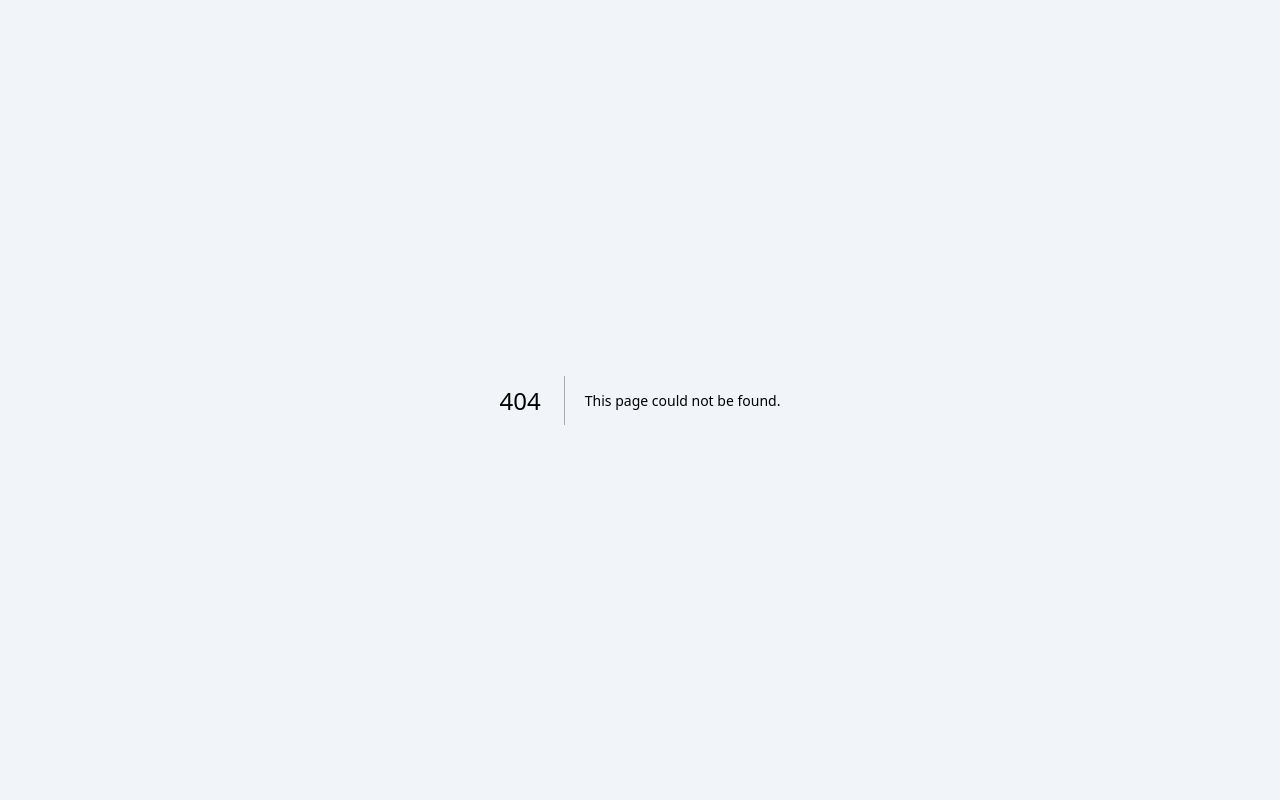
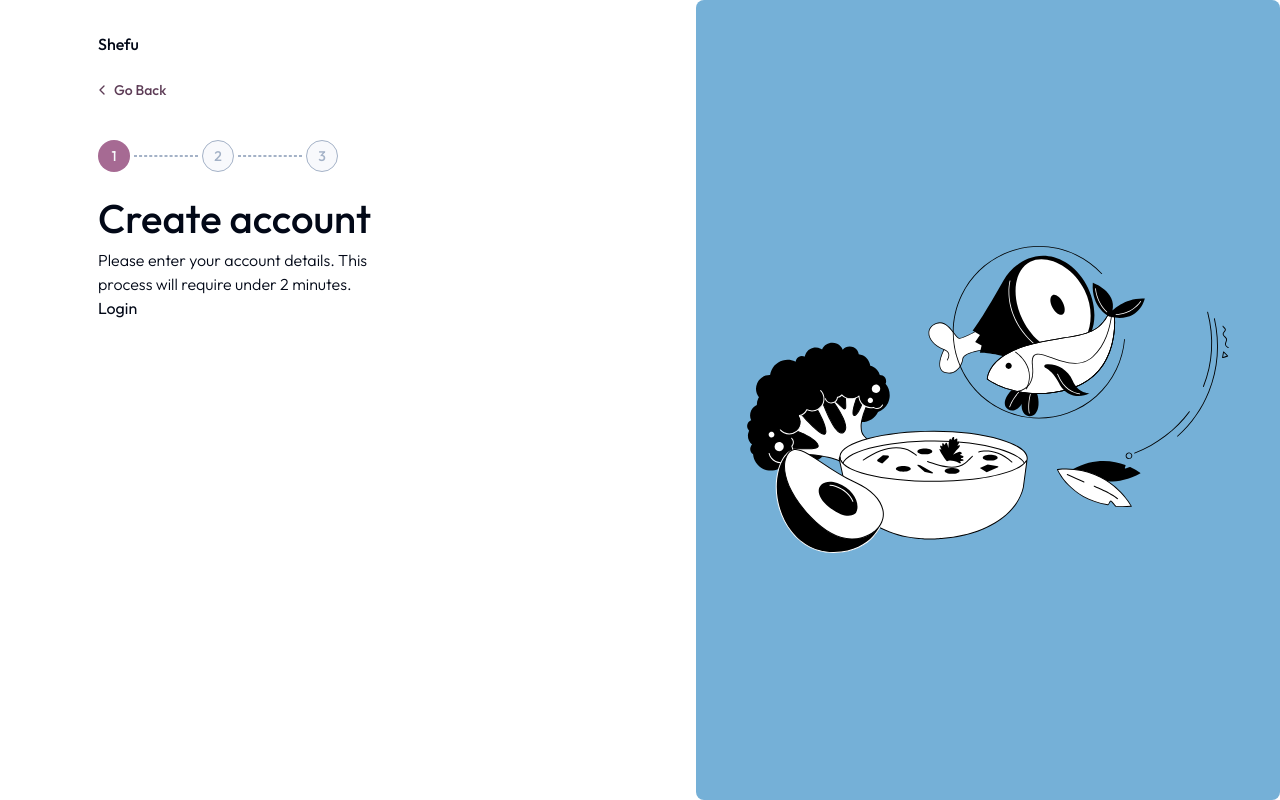
Before and after one commit to AndreiOvercode/aka-foods, a Next.js app: page /auth/create-account in a window 1280 px wide. Before the commit this address had no page. Built offline with nearby package versions, Linux system fonts and the light colour scheme.

Commit message:
auth layout

```diff
--- /dev/null
+++ b/app/(auth)/auth/create-account/layout.tsx
@@ -0,0 +1,80 @@
+'use client';
+
+import { FC, ReactNode } from 'react';
+import { usePathname, useRouter } from 'next/navigation';
+import { ChevronLeft } from 'lucide-react';
+import { FormSteps } from 'src/features/form-steps/ui';
+import { Button } from 'src/shadcn/ui/button';
+
+interface LoginLayoutProps {
+  children: ReactNode;
+}
+
+const createAccountHref = '/auth/create-account';
+const infoHref = '/auth/info';
+const addMemberHref = '/auth/add-member';
+
+const titles = [
+  {
+    href: createAccountHref,
+    title: 'Create account',
+    subtitle:
+      'Please enter your account details. This process will require under 2 minutes.',
+  },
+  {
+    href: infoHref,
+    title: 'Basic information',
+    subtitle: 'Provide essential information and incorporate company details.',
+  },
+  {
+    href: addMemberHref,
+    title: 'Add Team members',
+    subtitle:
+      'You can add team members to your team now or do it later in the application',
+    widget: 'Optional',
+  },
+];
+
+const LoginLayout: FC<LoginLayoutProps> = ({ children }) => {
+  const router = useRouter();
+
+  const pathname = usePathname();
+
+  const stepsData = [
+    {
+      active: pathname.startsWith(createAccountHref),
+      href: createAccountHref,
+    },
+    {
+      active: pathname.startsWith(infoHref),
+      href: infoHref,
+    },
+    {
+      active: pathname.startsWith(addMemberHref),
+      href: addMemberHref,
+    },
+  ];
+
+  const { title, subtitle, widget } =
+    titles.find(({ href }) => pathname.startsWith(href)) || {};
+
+  return (
+    <div>
+      <Button onClick={router.back} variant={'link'} className="relative mt-4">
+        <ChevronLeft className="absolute -left-1" width={16} height={16} /> Go
+        Back
+      </Button>
+      <div className="mt-8">
+        <FormSteps stepsData={stepsData} />
+      </div>
+
+      <div className="mt-6 max-w-[292px]">
+        <p className="title">{title}</p>
+        <p className="mt-2 font-light">{subtitle}</p>
+        {children}
+      </div>
+    </div>
+  );
+};
+
+export default LoginLayout;
--- /dev/null
+++ b/app/(auth)/auth/create-account/page.tsx
@@ -0,0 +1,5 @@
+const CreateAccountPage = () => {
+  return <div>Login</div>;
+};
+
+export default CreateAccountPage;
--- /dev/null
+++ b/app/(auth)/auth/layout.tsx
@@ -0,0 +1,41 @@
+import { Outfit } from 'next/font/google';
+import LoginImage from 'public/images/login-page/login-image.svg';
+
+import 'app/globals.css';
+
+const outfit = Outfit({
+  subsets: ['latin'],
+  display: 'swap',
+  variable: '--font-outfit',
+});
+
+export const metadata = {
+  title: 'Create Next App',
+  description: 'Generated by create next app',
+};
+
+export default async function RootLayout({
+  children,
+}: {
+  children: React.ReactNode;
+}) {
+  return (
+    <html lang="en" className={`${outfit.variable} `}>
+      <body>
+        <main className="flex min-h-screen flex-col items-center">
+          <div className="flex w-full grow">
+            <div className="mx-14 flex flex-1 grow justify-center py-8">
+              <div className="flex w-full max-w-[500px] flex-col">
+                <p className="mr-auto font-medium">Shefu</p>
+                {children}
+              </div>
+            </div>
+            <div className="flex flex-1 grow flex-col items-center justify-center rounded-lg bg-secondary-blue">
+              <LoginImage />
+            </div>
+          </div>
+        </main>
+      </body>
+    </html>
+  );
+}
--- /dev/null
+++ b/app/(auth)/auth/page.tsx
@@ -0,0 +1,26 @@
+import Link from 'next/link';
+import { Button } from 'src/shadcn/ui/button';
+
+const LoginPage = () => {
+  return (
+    <div className="mb-20 flex w-full grow flex-col items-center justify-center">
+      <div className="max-w-[466px]">
+        <h1 className="title ">Create company account</h1>
+        <span className="mt-4 inline-block font-light">
+          Enroll your company today to begin utilizing our application. Craft
+          the ultimate experience in the food industry for your entire team
+        </span>
+      </div>
+      <Button className="mt-8 h-16 w-full p-0 text-base">
+        <Link
+          href={'/auth/create-account'}
+          className="flex h-full w-full items-center justify-center"
+        >
+          Create account
+        </Link>
+      </Button>
+    </div>
+  );
+};
+
+export default LoginPage;
--- a/app/layout.tsx
+++ b/app/(dashboard)/layout.tsx
@@ -1,4 +1,4 @@
-import './globals.css';
+import 'app/globals.css';
 
 export const metadata = {
   title: 'Create Next App',
--- a/app/globals.css
+++ b/app/globals.css
@@ -13,17 +13,19 @@
     --popover: 0 0% 100%;
     --popover-foreground: 222.2 84% 4.9%;
 
-    --primary: 222.2 47.4% 11.2%;
+    --primary: 313 21% 30%;
     --primary-foreground: 210 40% 98%;
 
     --secondary: 210 40% 96.1%;
-    --secondary-foreground: 222.2 47.4% 11.2%;
+    --secondary-foreground: 313 21% 30%;
+
+    --secondary-blue: 204, 55%, 65%;
 
     --muted: 210 40% 96.1%;
     --muted-foreground: 215.4 16.3% 46.9%;
 
     --accent: 210 40% 96.1%;
-    --accent-foreground: 222.2 47.4% 11.2%;
+    --accent-foreground: 313 21% 30%;
 
     --destructive: 0 84.2% 60.2%;
     --destructive-foreground: 210 40% 98%;
@@ -46,7 +48,7 @@
     --popover-foreground: 210 40% 98%;
 
     --primary: 210 40% 98%;
-    --primary-foreground: 222.2 47.4% 11.2%;
+    --primary-foreground: 313 21% 30%;
 
     --secondary: 217.2 32.6% 17.5%;
     --secondary-foreground: 210 40% 98%;
@@ -73,4 +75,8 @@
   body {
     @apply bg-background text-foreground;
   }
+
+  .title {
+    @apply text-[2.5rem] leading-[2.75rem] font-medium;
+  }
 }
--- a/next.config.js
+++ b/next.config.js
@@ -1,7 +1,45 @@
 /** @type {import('next').NextConfig} */
 const nextConfig = {
+  reactStrictMode: true,
+
   experimental: {
     serverActions: true,
+  },
+
+  webpack: (config) => {
+    // svg start
+    // Configures webpack to handle SVG files with SVGR. SVGR optimizes and transforms SVG files
+    // into React components. See https://react-svgr.com/docs/next/
+
+    // Grab the existing rule that handles SVG imports
+    // @ts-ignore - rules is a private property that is not typed
+    const fileLoaderRule = config.module.rules.find((rule) =>
+      rule.test?.test?.('.svg'),
+    );
+
+    config.module.rules.push(
+      // Reapply the existing rule, but only for svg imports ending in ?url
+      {
+        ...fileLoaderRule,
+        test: /\.svg$/i,
+        resourceQuery: /url/, // *.svg?url
+      },
+      // Convert all other *.svg imports to React components
+      {
+        test: /\.svg$/i,
+        issuer: fileLoaderRule.issuer,
+        resourceQuery: {
+          not: [...fileLoaderRule.resourceQuery.not, /url/],
+        }, // exclude if *.svg?url
+        use: ['@svgr/webpack'],
+      },
+    );
+
+    // Modify the file loader rule to ignore *.svg, since we have it handled now.
+    fileLoaderRule.exclude = /\.svg$/i;
+    // svg end
+
+    return config;
   },
 };
 
--- a/package.json
+++ b/package.json
@@ -28,6 +28,7 @@
   },
   "devDependencies": {
     "@ianvs/prettier-plugin-sort-imports": "^4.1.0",
+    "@svgr/webpack": "^8.1.0",
     "@types/node": "^20.7.0",
     "@types/react": "^18.2.23",
     "@types/react-dom": "^18.2.8",
--- /dev/null
+++ b/src/features/form-steps/ui/FormSteps.tsx
@@ -0,0 +1,57 @@
+import type { FC } from 'react';
+import Link from 'next/link';
+import { cn } from 'src/lib/utils';
+import { Button } from 'src/shadcn/ui/button';
+
+interface FormStepsProps {
+  stepsData: {
+    active: boolean;
+    href?: string;
+    action?: () => void;
+  }[];
+}
+
+const FormSteps: FC<FormStepsProps> = ({ stepsData }) => {
+  const lastStepIndex = stepsData.length - 1;
+
+  return (
+    <div className="-ml-1 flex">
+      {stepsData.map((step, index) => (
+        <div key={index} className="flex items-center">
+          <Button
+            onClick={step.action && step.action}
+            className={cn(
+              'mx-1 flex h-8 w-8 items-center justify-center rounded-full bg-[#A66A93] font-medium shadow-none hover:bg-[#A66A93]/90',
+              {
+                'p-0': step.href,
+                'bg-[#F8F9FC] border border-[#A4B2C7] text-[#A4B2C7] hover:bg-[#F8F9FC] pointer-events-none':
+                  !step.active,
+              },
+            )}
+          >
+            {step.href ? (
+              <Link
+                href={step.href}
+                className="flex h-full w-full items-center justify-center"
+              >
+                {index + 1}
+              </Link>
+            ) : (
+              index + 1
+            )}
+          </Button>
+
+          {index !== lastStepIndex && (
+            <div
+              className={cn('w-16 border-[0.5px] border-[#A66A93]', {
+                'border-dashed border-[#A4B2C7]': !stepsData[index + 1]?.active,
+              })}
+            />
+          )}
+        </div>
+      ))}
+    </div>
+  );
+};
+
+export default FormSteps;
--- /dev/null
+++ b/src/features/form-steps/ui/index.ts
@@ -0,0 +1 @@
+export { default as FormSteps } from './FormSteps';
--- a/tailwind.config.ts
+++ b/tailwind.config.ts
@@ -17,6 +17,9 @@ const config = {
       },
     },
     extend: {
+      fontFamily: {
+        sans: ['var(--font-outfit)'],
+      },
       colors: {
         border: 'hsl(var(--border))',
         input: 'hsl(var(--input))',
@@ -30,6 +33,7 @@ const config = {
         secondary: {
           DEFAULT: 'hsl(var(--secondary))',
           foreground: 'hsl(var(--secondary-foreground))',
+          blue: 'hsl(var(--secondary-blue))',
         },
         destructive: {
           DEFAULT: 'hsl(var(--destructive))',
```
Also changed, not shown: app/(dashboard)/page.tsx (renamed from app/page.tsx), public/images/login-page/login-image.svg (added), 1 other file (tests, documents, lock files or other folders).
